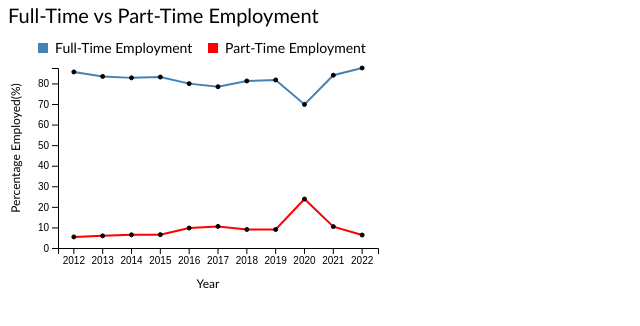
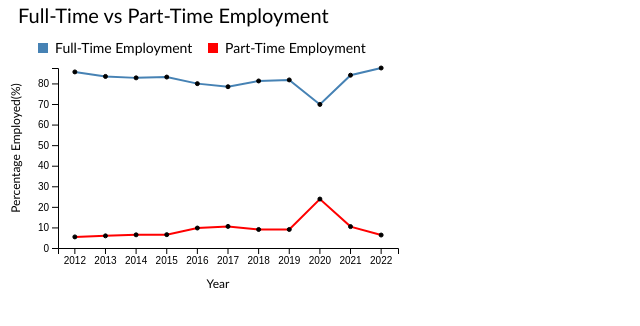
Before and after one commit to natalieheng/is428_visualproject, a plain HTML site: page index.html in a window 1280 px wide. Shown: the whole page, without its empty margins (0-640 px from the left). Drawn offline with nearby package versions, Linux system fonts and the light colour scheme.

Commit message:
update visualisation

```diff
--- a/index.html
+++ b/index.html
@@ -42,7 +42,7 @@
 </head>
 <body>
     <div class = "chart-container">
-    <svg width="400" height="280"></svg></div>
+    <svg width="420" height="280"></svg></div>
 
     <script>
         // Data
```
